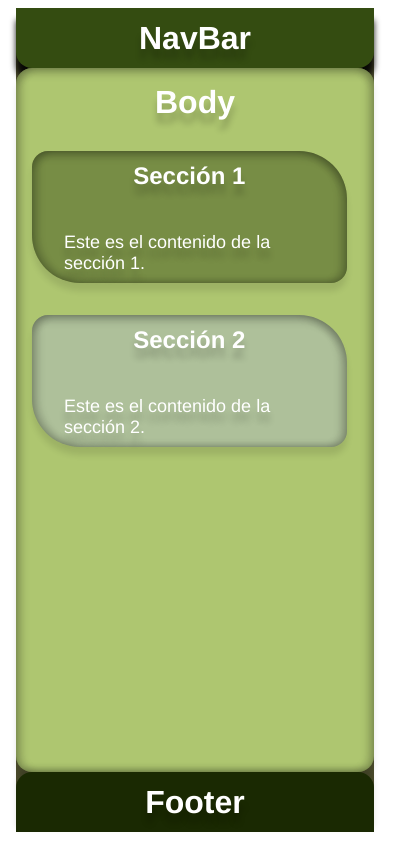
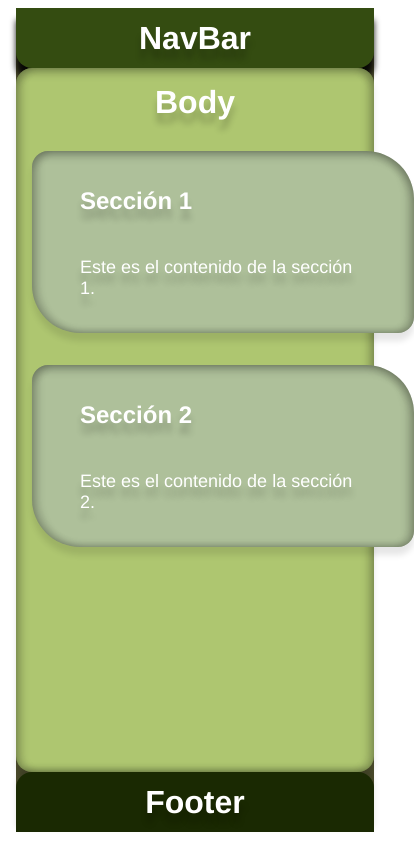
Before and after one commit to JoseLuisGalvis/angular-app, an Angular app: page / in a window 390 px wide. Shown: the whole page, 414 px wide, since content can reach past the window. Built offline with nearby package versions, Linux system fonts and the light colour scheme.

Commit message:
Responsive Sections

```diff
--- a/src/app/components/section-one/section-one.component.css
+++ b/src/app/components/section-one/section-one.component.css
@@ -4,10 +4,10 @@
   justify-content: center;
   align-items: center;
   width: 80%;
-  height: 200px;
+  min-height: 200px;
   margin: 1em;
   padding: 1em 3em;
-  background-color: #778d45;
+  background-color: #AEC09A;
   border-radius: 1em 3em;
   box-shadow: inset 0 0 8px rgba(0, 0, 0, 0.3), 0 8px 6px rgba(0, 0, 0, 0.1),
     inset 0 8px 6px rgba(0, 0, 0, 0.1), inset 8px 0 6px rgba(0, 0, 0, 0.1),
@@ -15,31 +15,30 @@
 }
 
 .section-title {
+  width: 100%;
   color: white;
   font-size: 24px;
   margin-bottom: 1em;
 }
 
 .section-text {
+  width: 100%;
   color: white;
   font-size: 18px;
 }
 
 @media screen and (max-width: 700px) {
   .section {
-    width: 70%;
-    height: 100px;
-    margin: 1em;
-    padding: 1em 2em;
+    min-height: 100px;
   }
 }
 
 @media screen and (max-width: 350px) {
   .section {
-    width: 70%;
-    height: 50px;
-    margin: 0.25em 0.5em;
-    padding: 0.25em 0.5em;
+
+    min-height: 30px;
+    margin: 0.5em;
+    padding: 0.5em 1em;
   }
   .section-title {
     font-size: 16px;
@@ -55,11 +54,11 @@
 
 @media screen and (max-width: 240px) {
   .section {
-    width: 70%;
-    height: 50px;
-    margin: 0.25em 0.5em;
-    padding: 0.25em 0.5em;
+    min-height: 30px;
+    margin: 0.25em;
+    padding: 0.25em 0.5em 0.25em 1.5em;
   }
+
   .section-title {
     font-size: 16px;
     margin-bottom: 0;
--- a/src/app/components/section-two/section-two.component.css
+++ b/src/app/components/section-two/section-two.component.css
@@ -4,7 +4,7 @@
   justify-content: center;
   align-items: center;
   width: 80%;
-  height: 200px;
+  min-height: 200px;
   margin: 1em;
   padding: 1em 3em;
   background-color: #AEC09A;
@@ -15,31 +15,30 @@
 }
 
 .section-title {
+  width: 100%;
   color: white;
   font-size: 24px;
   margin-bottom: 1em;
 }
 
 .section-text {
+  width: 100%;
   color: white;
   font-size: 18px;
 }
 
 @media screen and (max-width: 700px) {
   .section {
-    width: 70%;
-    height: 100px;
-    margin: 1em;
-    padding: 1em 2em;
+    min-height: 100px;
   }
 }
 
 @media screen and (max-width: 350px) {
   .section {
-    width: 70%;
-    height: 50px;
-    margin: 0.25em 0.5em;
-    padding: 0.25em 0.5em;
+
+    min-height: 30px;
+    margin: 0.5em;
+    padding: 0.5em 1em;
   }
   .section-title {
     font-size: 16px;
@@ -55,11 +54,11 @@
 
 @media screen and (max-width: 240px) {
   .section {
-    width: 70%;
-    height: 50px;
-    margin: 0.25em 0.5em;
-    padding: 0.25em 0.5em;
+    min-height: 30px;
+    margin: 0.25em;
+    padding: 0.25em 0.5em 0.25em 1.5em;
   }
+
   .section-title {
     font-size: 16px;
     margin-bottom: 0;
```
Also changed, not shown: 4 other files (tests, documents, lock files or other folders).
